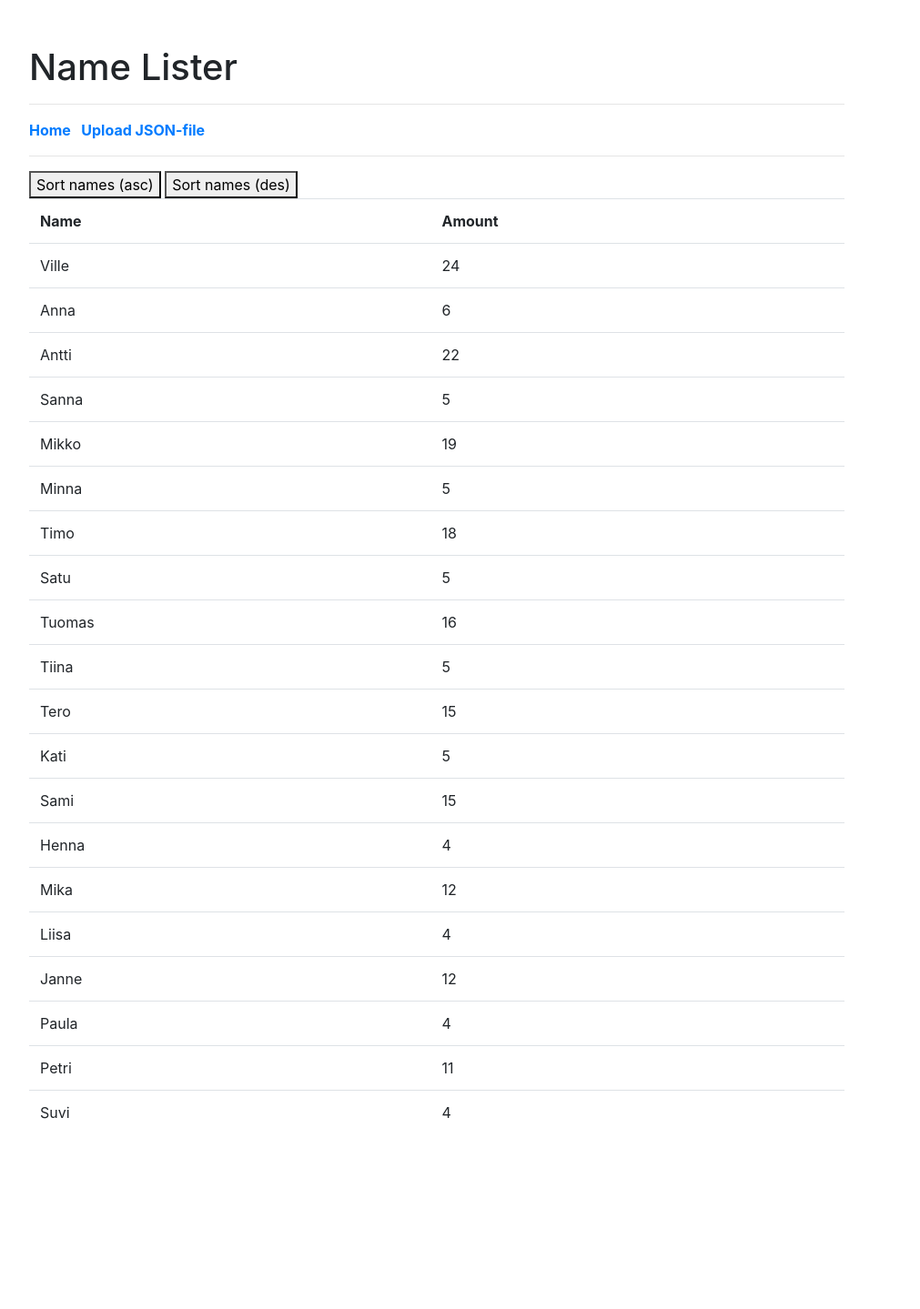
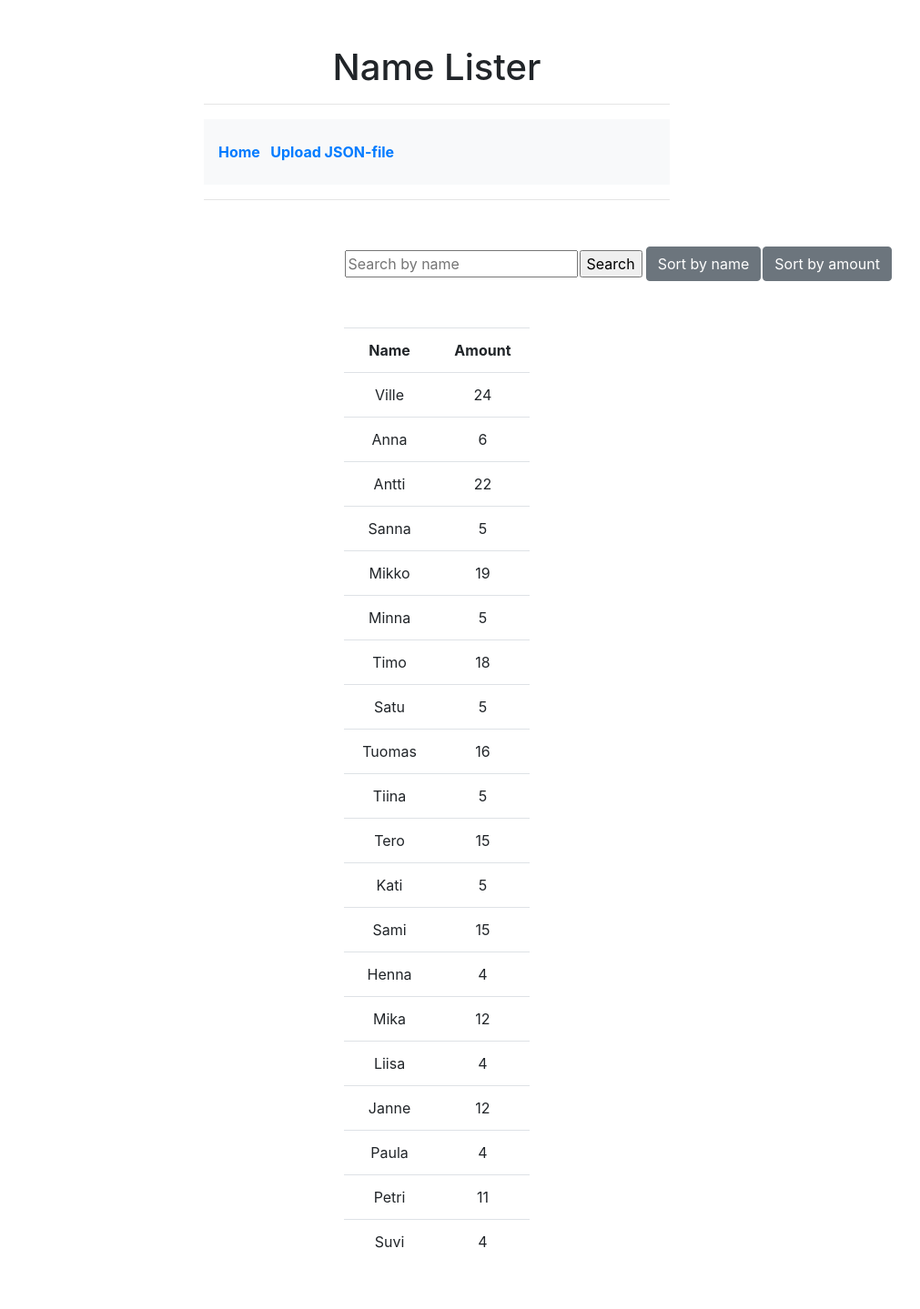
Before and after one commit to apbd/name-lister, a Django app: template src/templates/names/names.html in a window 1280 px wide. Shown: the whole page at 91% size, without its empty margins (160-1171 px from the left). Before the commit the page ends 1230 px from the top, so only its background shows below. Run offline with Django 3.2, Linux system fonts and the light colour scheme; the template is opened without the code that fills it: values that come from a table or form of the project are taken from there, others are empty; data comes from the database, SQL or seed files in the repository; some libraries are stand-ins or nearby versions.

Commit message:
Search and sorting

```diff
--- a/src/namelister/urls.py
+++ b/src/namelister/urls.py
@@ -15,10 +15,18 @@ Including another URLconf
 """
 from django.contrib import admin
 from django.urls import path
-from names.views import names_view, upload_view
+from names.views import names_view, upload_view #sort_names, sort_amount
 
 urlpatterns = [
     path('admin/', admin.site.urls),
-    path('', names_view, name="home"),
+
+    # names view
+    path('names/', names_view, name="home"),
+    path('names/sort-by-name/', names_view, name="sortnames"),
+    path('names/sort-by-amount/', names_view, name="sortamount"),
+
+    # upload view
     path('upload/', upload_view, name="upload"),
+
+
 ]
--- a/src/static/css/main.css
+++ b/src/static/css/main.css
@@ -25,6 +25,8 @@ label {
 
 h1 {
     margin:0;
+    text-align: center;
+
 }
 
 /* Classes */
@@ -49,11 +51,17 @@ h1 {
 
 
 .main-content {
-    width:70%;
+    width:40%;
     height:auto;
     margin:50px auto;
-}
+    }
 
+.main-table {
+    width:40%;
+    height:auto;
+    margin:50px auto;
+    text-align:center;
+    }
 
 .card-header-color {
     background-color:rgb(224, 223, 250);
--- a/src/templates/names/names.html
+++ b/src/templates/names/names.html
@@ -12,12 +12,30 @@ Name Lister
    <hr>
         {% include 'navbar.html' %}
    <hr>
-    <div>
-            <button type="sort" name="ascending">Sort names (asc)</button>
-        <button type="sort" name="descending">Sort names (des)</button>
+    <div class="main-table">
+        <form action="/names/"  method="get" >
+            <table>
+                <tr>
+                    <th colspan="2"> <input type="text" name = "search" placeholder="Search by name"></th>
+                    <th>  <input type="submit"value="Search"/></th>
+                    <th></th>
+                    <th>  <input class="btn btn-secondary" type="submit" name="sortnames" value="Sort by name"/></th>
+                    <th>  <input class="btn btn-secondary" type="submit" name="sortamount" value="Sort by amount"/></th>
+                </tr>
+            </table>
 
+        </form>
+        {% if messages %}
+            <div>
+            {% for message in messages %}
+                <div class="alert alert-info" role="alert">
+                    {{message}}
+                </div>
+            {% endfor%}
+            </div>
+        {% endif %}
     </div>
-    <div>
+    <div class="main-table">
         <table class="table">
             <tr>
                 <th>Name</th>
--- a/src/templates/navbar.html
+++ b/src/templates/navbar.html
@@ -1,6 +1,6 @@
 {% load static %}
-<nav>
-    <b><a href="{% url 'home' %}">Home</a>
+<nav class="navbar navbar-expand-lg navbar-light bg-light">
+    <b><a  href="{% url 'home' %}">Home</a>
         &nbsp
         <a href="{% url 'upload' %}">Upload JSON-file</a>
     </b>
```
Also changed, not shown: src/names/views.py (+9 -4 lines), src/templates/upload/upload.html (+4 -10 lines).
